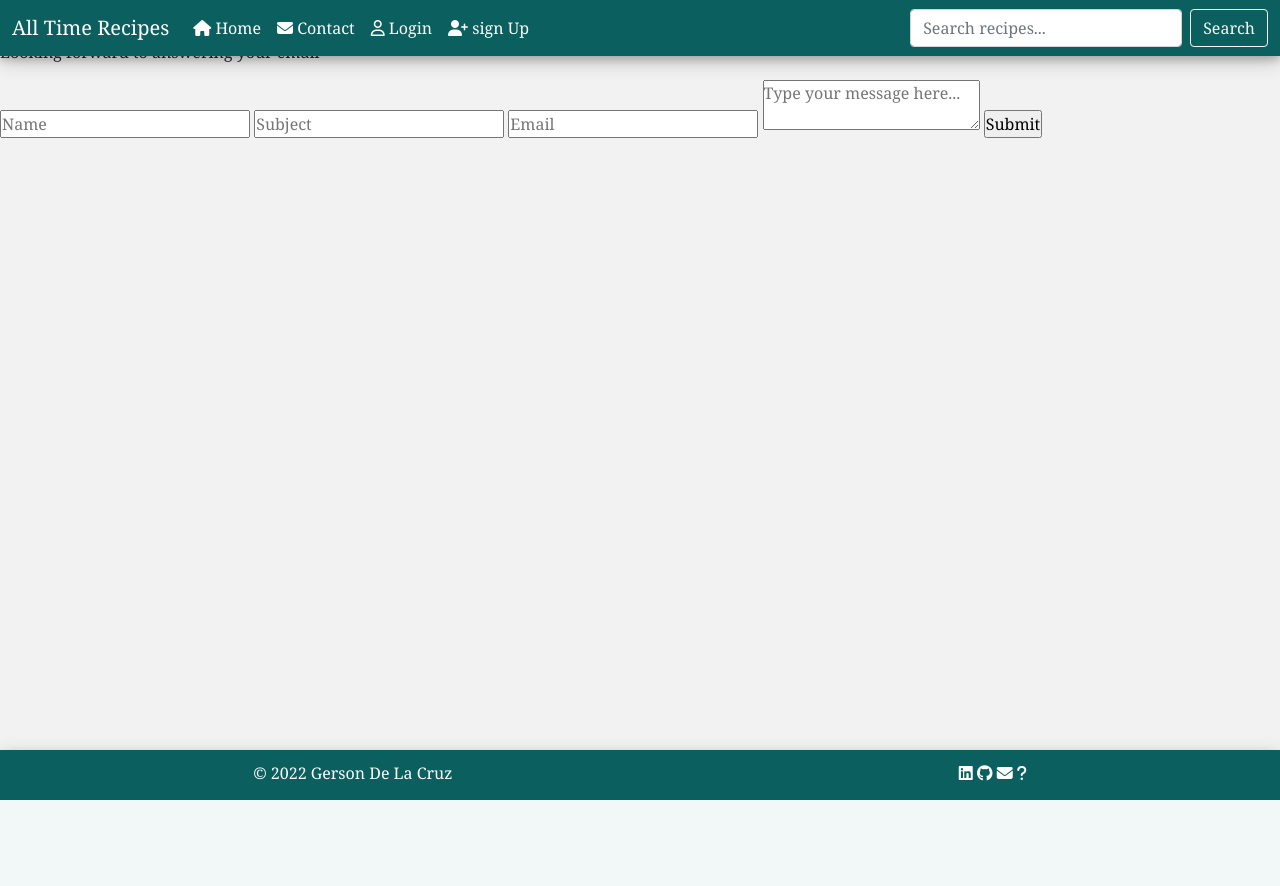
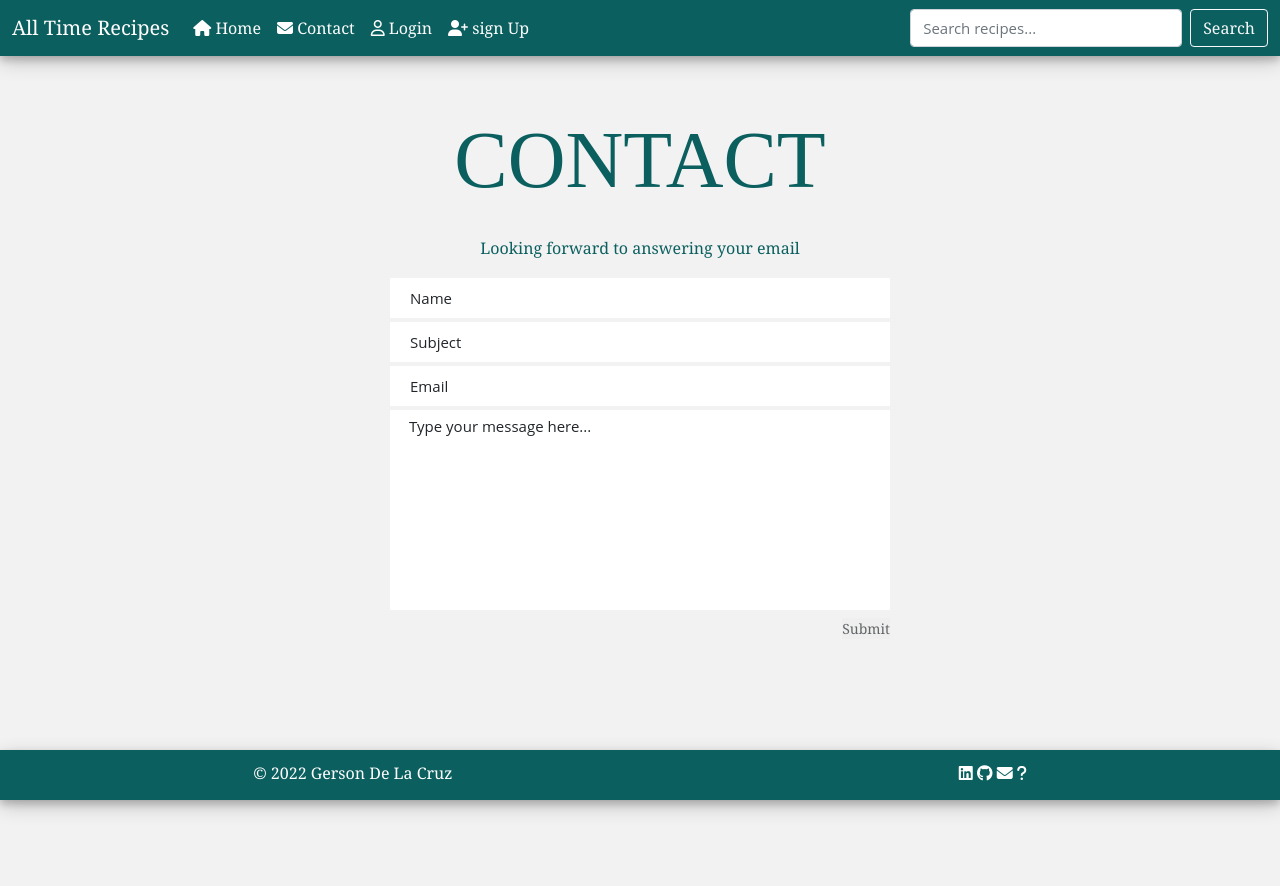
Before and after one commit to Gersondelacruzdeveloper/myBookOfRecipes, a Flask app: page /contact in a window 1280 px wide. Before the commit the page ends 800 px from the top, so only its background shows below. Run offline with Flask 2, Linux system fonts and the light colour scheme; some libraries are stand-ins or nearby versions.

Commit message:
Add css for contact and change clean up a bit

```diff
--- a/myonlinerecipes/static/css/style.css
+++ b/myonlinerecipes/static/css/style.css
@@ -81,7 +81,7 @@ nav {
 .dish-card {
   margin: 10px;
   padding-bottom: 30px;
-  background-color: white;
+  background-color: var(--white);
   border-radius: 5px;
 }
 
@@ -102,17 +102,17 @@ nav {
   text-align: center;
   margin-top: 10px;
   font-weight: bold;
-  color: grey;
+  color: var(--Granite-grey);
 }
 
 .by_name {
   font-weight: bold;
-  color: grey;
+  color: var(--Granite-grey);
   text-align: center;
 }
 
 .comments_sign {
-  color: rgb(12, 95, 95);
+  color: var(--deep-jungle-green);
   text-align: center;
   margin-top: 25px;
   font-size: 14px;
@@ -226,7 +226,7 @@ nav {
 
 .date {
   font-family: dinot, sans-serif;
-  color: rgb(127, 127, 127);
+  color: var(--Granite-grey);
   font-size: 15px;
 }
 
@@ -247,18 +247,18 @@ nav {
 #user_name {
   top: -5px;
   position: relative;
-  color: rgb(15, 17, 17);
+  color: var(--black);
 }
 
 .date_created {
-  color: rgb(86, 89, 89);
+  color: var(--Granite-grey);
   font-size: 14px;
   margin: 0px;
   padding: 0px;
 }
 
 .review_content {
-  color: rgb(15, 17, 17);
+  color: var(--black);
   font-size: 14px;
   margin: 0px;
   padding: 0px;
@@ -340,7 +340,7 @@ nav {
 .input-group-text {
   height: 40px;
   background: #f7ba5b !important;
-  color: white !important;
+  color: var(--white);
   border: 0 !important;
   border-radius: 0.25rem 0 0 0.25rem !important;
 }
@@ -379,11 +379,7 @@ footer {
   grid-template-columns: auto auto;
   justify-content: space-around;
   align-content: center;
-  box-shadow: 0 4px 8px 0 rgba(0, 0, 0, 0.2), 0 6px 20px 0 rgba(0, 0, 0, 0.19);
-  -webkit-box-shadow: 0 4px 8px 0 rgba(0, 0, 0, 0.2),
-    0 6px 20px 0 rgba(0, 0, 0, 0.19);
-  -moz-box-shadow: 0 4px 8px 0 rgba(0, 0, 0, 0.2),
-    0 6px 20px 0 rgba(0, 0, 0, 0.19);
+  box-shadow: var(--shadow);
   color: var(--white);
 }
 
@@ -394,6 +390,91 @@ footer {
 .footer-copyright {
   height: 28px;
 }
+
+/* -------------------------------------------------------------------- Contact page */
+.contact_wrapper{
+  clear:both;
+  overflow:hidden;
+  margin-bottom:150px;
+  }
+
+  .contact_form{
+  width:500px;
+  height:500px;
+  margin-top:78px;
+  margin:auto;
+  }
+
+  .contact_word{
+  font-size:80px;
+  font-family:"noticia text", serif;
+  color:var(--deep-jungle-green);
+  text-align:center;
+  margin-top:100px;
+  }
+
+  .contact_form p{
+  color:var(--deep-jungle-green);
+  text-align:center;
+  }
+
+  .contact_form .input-field[type=text], .input-field[type=email]{
+    width: 100%;
+    padding: 12px 20px;
+    margin: 2px 0;
+    box-sizing: border-box;
+    color:var(--black);
+    background-color:var(--white);
+    font-family:"open sans", sans-serif;
+    font-size:15px;
+    height:40px;
+    border: none;
+  }
+
+  .contact_form textarea {
+    width: 100%;
+    height:200px;
+    padding: 5px 19px;
+    margin: 2px 0;
+    box-sizing: border-box;
+    color:black;
+    background-color:var(--white);
+    font-family:"open sans", sans-serif;
+    font-size:15px;
+    resize: none;
+    border: none;
+  }
+
+  .contact_form input[type=text]:hover, input[type=email]:hover, textarea:hover{
+  border:1px solid black;
+  }
+
+
+  textarea::placeholder{
+     color: var(--black);
+     font-family:"open sans", sans-serif;
+     font-size:15px;
+
+  }
+
+  ::placeholder{
+     color: var(--black);
+     font-family:"open sans", sans-serif;
+     font-size:15px;
+  }
+
+
+  .form_btn{
+  float:right;
+  border: none;
+  font-size:14px;
+  color:var(--Granite-grey);
+  }
+
+  .form_btn:hover{
+  color:var(--viridian-green);
+  }
+
 
 
 /* -------------------------------------------------------------------- Media queries */
```
